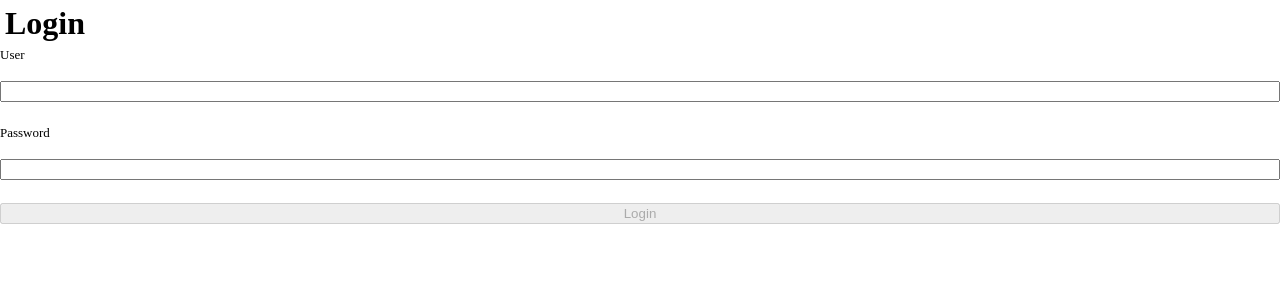
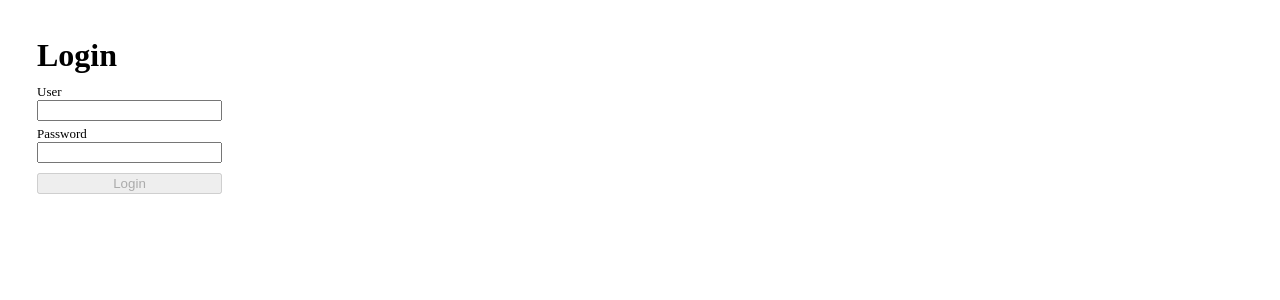
Before and after one commit to gabrielbergoc/app-dragons, an Angular app: page /login in a window 1280 px wide. Shown: the top 300 px of the page. Built offline with nearby package versions, Linux system fonts and the light colour scheme.

Commit message:
improve login behavior and style

```diff
--- a/src/app/core/components/login-page/login-page.component.html
+++ b/src/app/core/components/login-page/login-page.component.html
@@ -1,17 +1,14 @@
+<div class="page-container">
   <app-header></app-header>
 
   <form [formGroup]="loginForm" (ngSubmit)="login()">
     <label for="user">User</label>
-  &nbsp;
     <input type="text" formControlName="user" id="user" />
-  <br>
 
     <label for="password">Password</label>
-  &nbsp;
     <input type="password" formControlName="password" id="password" />
-  <br>
 
     <button [disabled]="loginForm.invalid">Login</button>
-  <br>
     <small *ngIf="loginForm.invalid && userControl.touched && passwordControl.touched">Please inform a user and password</small>
   </form>
+</div>
--- a/src/app/core/components/login-page/login-page.component.scss
+++ b/src/app/core/components/login-page/login-page.component.scss
@@ -0,0 +1,12 @@
+.page-container {
+  padding: 2rem;
+}
+
+form {
+  margin: 5px;
+  display: inline-flex;
+}
+
+button {
+  margin-top: 5px;
+}
--- a/src/app/core/core.module.ts
+++ b/src/app/core/core.module.ts
@@ -11,6 +11,7 @@ import { LoginPageComponent } from './components/login-page/login-page.component
 import { LogoutComponent } from './components/logout/logout.component';
 import { NotFoundComponent } from './components/not-found/not-found.component';
 import { AuthGuard } from './guards/auth.guard';
+import { LoginGuard } from './guards/login.guard';
 
 
 
@@ -23,7 +24,7 @@ import { AuthGuard } from './guards/auth.guard';
     HomepageComponent,
     AboutComponent,
     LoginPageComponent,
-    LogoutComponent
+    LogoutComponent,
   ],
   imports: [
     CommonModule,
@@ -32,11 +33,17 @@ import { AuthGuard } from './guards/auth.guard';
         path: 'login',
         component: LoginPageComponent,
         title: 'Login',
+        canActivate: [LoginGuard],
       },
       {
         path: 'logout',
         component: LogoutComponent,
         title: 'Logout',
+      },
+      {
+        path: 'home',
+        redirectTo: '',
+        pathMatch: 'full',
       },
       {
         path: '',
@@ -58,12 +65,12 @@ import { AuthGuard } from './guards/auth.guard';
             component: AboutComponent,
             title: 'About Dragons®',
           },
-          {
-            path: '**',
-            component: NotFoundComponent,
-            title: 'Not found',
-          },
         ]
+      },
+      {
+        path: '**',
+        component: NotFoundComponent,
+        title: 'Not found',
       },
     ]),
     SharedModule,
--- /dev/null
+++ b/src/app/core/guards/login.guard.ts
@@ -0,0 +1,24 @@
+import { Injectable } from '@angular/core';
+import { ActivatedRouteSnapshot, CanActivate, Router, RouterStateSnapshot, UrlTree } from '@angular/router';
+import { Observable } from 'rxjs';
+import { AuthService } from '../services/auth.service';
+
+@Injectable({
+  providedIn: 'root'
+})
+export class LoginGuard implements CanActivate {
+  constructor(
+    private readonly authService: AuthService,
+    private readonly router: Router,
+  ) { }
+
+  canActivate(
+    route: ActivatedRouteSnapshot,
+    state: RouterStateSnapshot): Observable<boolean | UrlTree> | Promise<boolean | UrlTree> | boolean | UrlTree {
+    if (!this.authService.isAuthenticated()) {
+      return true;
+    }
+
+    return this.router.createUrlTree(['']);
+  }
+}
```
Also changed, not shown: 1 other file (tests, documents, lock files or other folders). Lines whose indentation alone changed are shown as unchanged.
